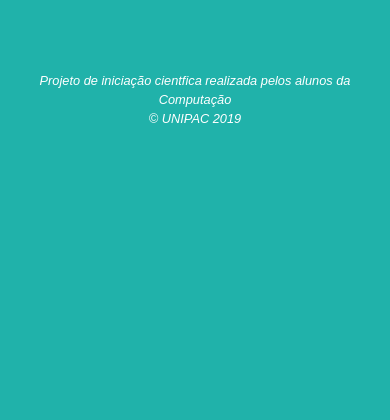
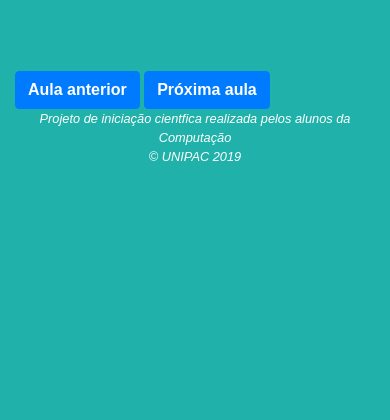
Before and after one commit to hemilioaraujo/portal_ensino, a Django app: page /aulas/aula/ in a window 390 px wide. Shown: the part 204-624 px from the top of the page. Run offline with Django 3.2, Linux system fonts and the light colour scheme; the visitor is signed in with stand-in values (Sample User, id 1); parts of the project's set-up code (start-up, migrations or seed data) failed here and were passed over; some libraries are stand-ins or nearby versions; some web fonts are replaced.

Commit message:
adicionados links para aulas anteriores e posteriores e adicionadas as classes responsivas no iframe

```diff
--- a/portal_ensino/aulas/templates/aula.html
+++ b/portal_ensino/aulas/templates/aula.html
@@ -3,26 +3,26 @@
 {% load static %}
 
 
-{% block title %} Atualizar Perfil {% endblock %}
+{% block title %} Aulas {% endblock %}
 
 {% block main %}
-    <div class="iframe-container">
-        <iframe width="560" height="315"
-                src="{{user.profile.aula_atual.link}}"
-                frameborder="0"
-                allow="accelerometer; autoplay; encrypted-media; gyroscope; picture-in-picture" allowfullscreen>
+    <div class="embed-responsive embed-responsive-16by9">
+        <iframe class="embed-responsive-item"
+                src="https://www.youtube.com/embed/{{user.profile.aula_atual.link}}" allowfullscreen>
         </iframe>
     </div>
-<br><br><br>
 
-{% if user.profile.aula_atual.material %}
-    <a href="{{ user.profile.aula_atual.material.url }}">Material</a>
+    <br>
+    <br>
+    <br>
+<!--{{user.profile.aula_atual.link}}-->
 
-<br><br><br>
-{{ user.profile.aula_atual.material }}
-<br>
-{{ user.profile.aula_atual.material.url }}
-{% endif %}
+    <a href="{% url 'aula_anterior' %}" class="btn btn-primary font-weight-bold">Aula anterior</a>
+    <a href="{% url 'proxima_aula' %}" class="btn btn-primary font-weight-bold">Próxima aula</a>
+
+    {% if user.profile.aula_atual.material %}
+        <a href="{{ user.profile.aula_atual.material.url }}" target="_blank" class="btn btn-primary font-weight-bold">Material</a>
+    {% endif %}
 
 
 {% endblock %}
```
